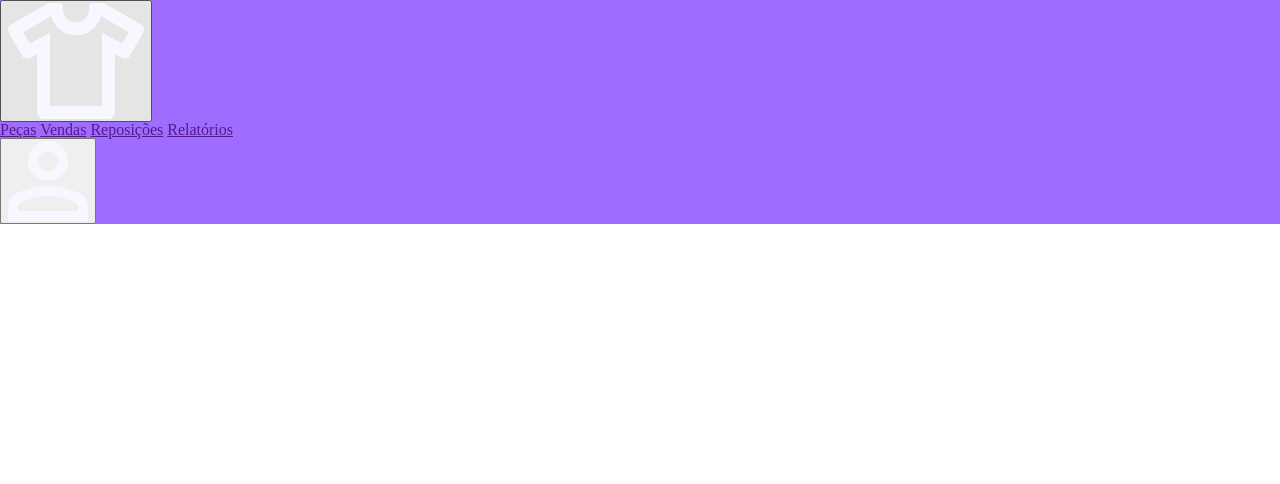
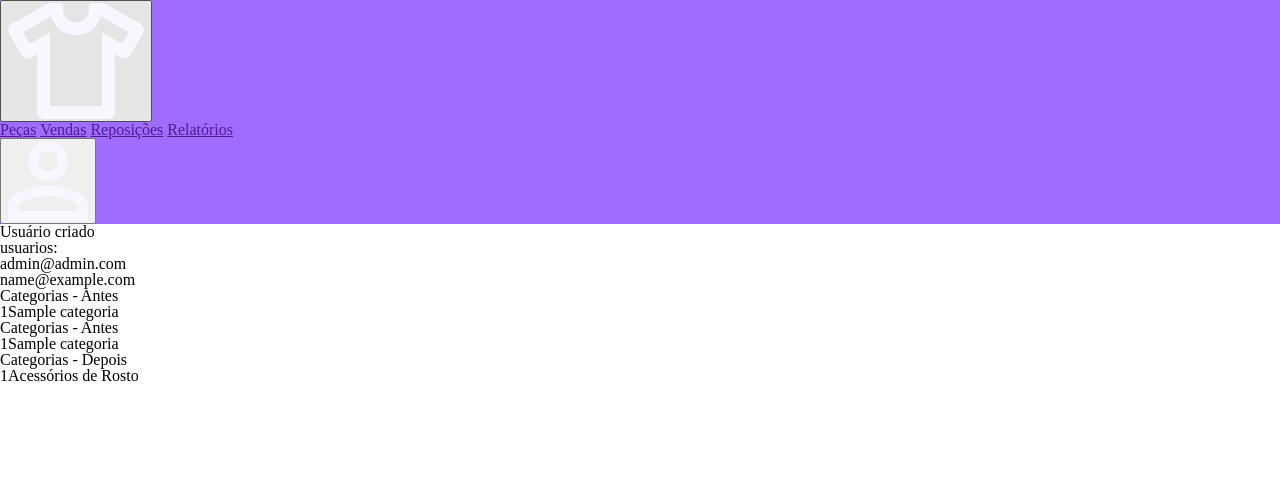
Before and after one commit to GabrielGMori/projeto-final-web, a PHP site: page / in a window 1280 px wide. Shown: the top 484 px of the page. Run offline with PHP 8.4, Linux system fonts and the light colour scheme; tables that the repository leaves empty hold one stand-in row (values such as "Sample post").

Commit message:
Implementa modelos e repositórios de Usuario e Categoria

```diff
--- a/index.php
+++ b/index.php
@@ -1,18 +1,54 @@
 <?php
 
 require_once __DIR__ . '/src/Util/conexao-bd.php';
+require_once __DIR__ . '/src/Repositorio/UsuarioRepositorio.php';
+require_once __DIR__ . '/src/Repositorio/CategoriaRepositorio.php';
+require_once __DIR__ . '/src/Componentes/header.php';
 
-function salvar($pdo, $email, $senha, $permissao)
-{
-    $sql = "INSERT INTO usuario (email, senha, permissao) VALUES (?, ?, ?)";
-    $statement = $pdo->prepare($sql);
-    $statement->bindValue(1, $email);
-    $statement->bindValue(2, $senha);
-    $statement->bindValue(3, $permissao);
-    $statement->execute();
+$repoUsuario = new UsuarioRepositorio($pdo);
+
+if ($repoUsuario->buscarPorEmail("admin@admin.com")) {
+    echo "<h1>Usuário existe</h1>";
+} else {
+    echo "<h1>Usuário criado</h1>";
+    $repoUsuario->criar("admin@admin.com", "12345", "admin");
 }
 
-salvar($pdo, "email@email.com", "secretpsw", "user");
+$usuarios = $repoUsuario->listar();
+echo "<h1>usuarios:</h1>";
+foreach ($usuarios as $usuario) {
+    echo "<h4>".$usuario->getEmail()."</h4>";
+}
 
+echo "<h1>Categorias - Antes</h1>";
 
-require_once __DIR__ . '/src/Componentes/header.php';
+$repoCategoria = new CategoriaRepositorio($pdo);
+
+$categorias = $repoCategoria->listar();
+if (count($categorias) == 0) {
+    $repoCategoria->criar("Acessórios");
+    $repoCategoria->criar("Roupas de Inverno");
+    $repoCategoria->criar("Roupas de Verão");
+    $categorias = $repoCategoria->listar();
+}
+
+foreach ($categorias as $categoria) {
+    echo "<p>". $categoria->getId() . $categoria->getNome() ."</p>";
+}
+
+$repoCategoria->editar(new Categoria(1, "Acessórios de Rosto"));
+$repoCategoria->remover(2);
+
+echo "<h1>Categorias - Antes</h1>";
+
+foreach ($categorias as $categoria) {
+    echo "<p>". $categoria->getId() . $categoria->getNome() ."</p>";
+}
+
+echo "<h1>Categorias - Depois</h1>";
+
+$categorias = $repoCategoria->listar();
+
+foreach ($categorias as $categoria) {
+    echo "<p>". $categoria->getId() . $categoria->getNome() ."</p>";
+}
--- /dev/null
+++ b/src/Modelo/Categoria.php
@@ -0,0 +1,22 @@
+<?php
+class Categoria
+{
+    private int $id;
+    private string $nome;
+
+    public function __construct(int $id, string $nome)
+    {
+        $this->id = $id;
+        $this->nome = $nome;
+    }
+
+    public function getId(): int
+    {
+        return $this->id;
+    }
+
+    public function getNome(): string
+    {
+        return $this->nome;
+    }
+}
--- /dev/null
+++ b/src/Modelo/Usuario.php
@@ -0,0 +1,36 @@
+<?php
+class Usuario
+{
+    private int $id;
+    private string $email;
+    private string $senha;
+    private string $permissao;
+
+    public function __construct(int $id, string $email, string $senha, string $permissao)
+    {
+        $this->id = $id;
+        $this->email = $email;
+        $this->senha = $senha;
+        $this->permissao = $permissao;
+    }
+
+    public function getId(): int
+    {
+        return $this->id;
+    }
+
+    public function getEmail(): string
+    {
+        return $this->email;
+    }
+
+    public function getSenha(): string
+    {
+        return $this->senha;
+    }
+
+    public function getPermissao(): string
+    {
+        return $this->permissao;
+    }
+}
--- /dev/null
+++ b/src/Repositorio/CategoriaRepositorio.php
@@ -0,0 +1,60 @@
+<?php
+require_once __DIR__ . '/../Modelo/Categoria.php';
+
+class CategoriaRepositorio
+{
+    private PDO $pdo;
+
+    public function __construct(PDO $pdo)
+    {
+        $this->pdo = $pdo;
+    }
+
+    public function formarObjeto(array $dados): Categoria
+    {
+        return new Categoria((int)$dados['id_pk'], $dados['nome']);
+    }
+
+    public function listar(): array
+    {
+        $sql = "SELECT id_pk, nome FROM categoria ORDER BY nome";
+
+        $stmt = $this->pdo->prepare($sql);
+        $stmt->execute();
+        $dados = $stmt->fetchAll();
+
+        $dadosFormatados = array();
+        for ($i = 0; $i < count($dados); $i++) {
+            $dadosFormatados[$i] = $this->formarObjeto($dados[$i]);
+        }
+        return $dadosFormatados;
+    }
+
+    public function criar(string $nome): void
+    {
+        $sql = "INSERT INTO categoria(nome) VALUES (?)";
+
+        $stmt = $this->pdo->prepare($sql);
+        $stmt->bindValue(1, $nome);
+        $stmt->execute();
+    }
+
+    public function remover(int $id): void
+    {
+        $sql = "DELETE FROM categoria WHERE id_pk = ?";
+
+        $stmt = $this->pdo->prepare($sql);
+        $stmt->bindValue(1, $id);
+        $stmt->execute();
+    }
+
+    public function editar(Categoria $categoria): void
+    {
+        $sql = "UPDATE categoria SET nome = ? WHERE id_pk = ?";
+
+        $stmt = $this->pdo->prepare($sql);
+        $stmt->bindValue(1, $categoria->getNome());
+        $stmt->bindValue(2, $categoria->getId());
+        $stmt->execute();
+    }
+}
--- a/src/Util/conexao-bd.php
+++ b/src/Util/conexao-bd.php
@@ -5,12 +5,12 @@
 $dbpassword = '';
 
 $pdo = new PDO(
-        'mysql:host='.$dbhost.';dbname='.$dbname.';charset=utf8mb4', $dbuser, $dbpassword,
+    'mysql:host=' . $dbhost . ';dbname=' . $dbname . ';charset=utf8mb4',
+    $dbuser,
+    $dbpassword,
     [
         PDO::ATTR_ERRMODE => PDO::ERRMODE_EXCEPTION,
         PDO::ATTR_DEFAULT_FETCH_MODE => PDO::FETCH_ASSOC,
         PDO::ATTR_EMULATE_PREPARES => false,
     ]
 );
-
-?>
```
Also changed, not shown: src/Repositorio/UsuarioRepositorio.php (added, +60 -0 lines). Lines whose indentation alone changed are shown as unchanged.
